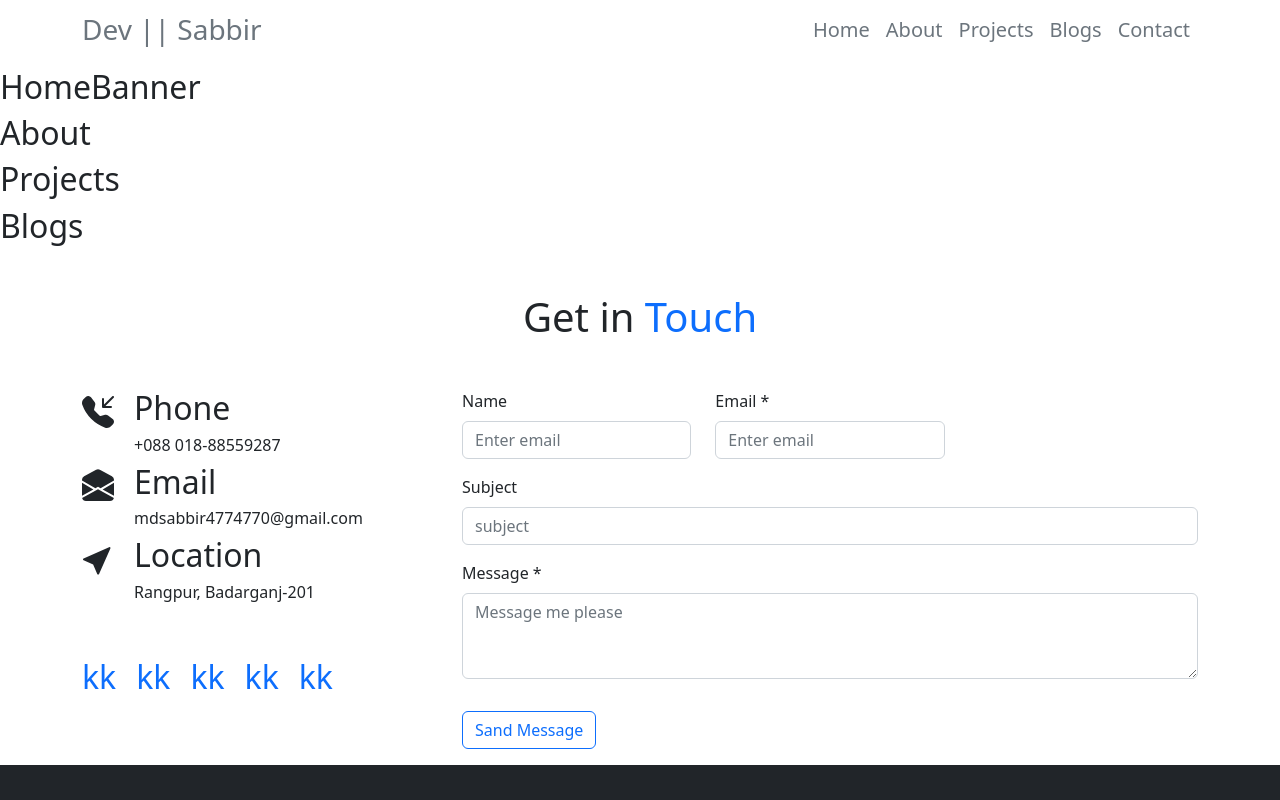
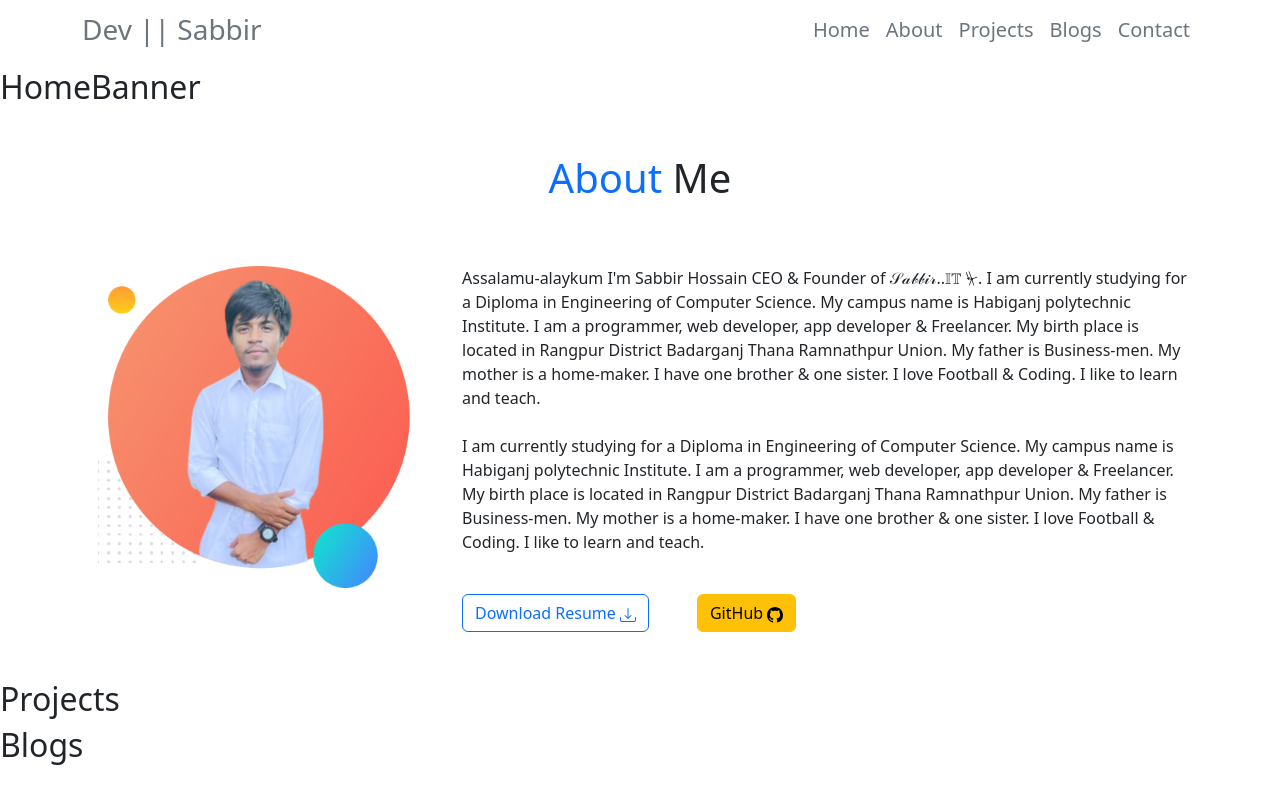
Before and after one commit to sabbirhossaindev/dev-sabbir, a React (Create React App) app: page / in a window 1280 px wide. Shown: the top 800 px of the page. Built offline with nearby package versions, Linux system fonts and the light colour scheme.

Commit message:
some added

```diff
--- /dev/null
+++ b/src/Pages/Home/About/About.css
@@ -0,0 +1,3 @@
+.github{
+    text-decoration: none;
+}
--- a/src/Pages/Home/About/About.js
+++ b/src/Pages/Home/About/About.js
@@ -1,9 +1,34 @@
 import React from 'react';
+import { Col, Container, Row } from 'react-bootstrap';
+import sabbir from '../../../Images/logo/sabbir2.png'
+import Button from 'react-bootstrap/Button';
+import { BsDownload, BsGithub } from "react-icons/bs";
+import './About.css';
 
 const About = () => {
     return (
-        <div>
-            <h2>About</h2>
+        <div className='mt-5 my-5'>
+            <h1 className='text-center my-5'><span className='text-primary'>About</span> Me</h1>
+            <Container>
+                <Row>
+                    <Col md='4'>
+                        <div>
+                            <img src={sabbir} alt="" className='img-fluid p-3'/>
+                        </div>
+                    </Col>
+                    <Col md='8'>
+                        <div>
+                            <p className='mt-3'>Assalamu-alaykum I'm Sabbir Hossain CEO & Founder of 𝒮𝒶𝒷𝒷𝒾𝓇..𝕀𝕋 ⏧. I am currently studying for a Diploma in Engineering of Computer Science. My campus name is Habiganj polytechnic Institute. I am a programmer, web developer, app developer & Freelancer. My birth place is located in Rangpur District Badarganj Thana Ramnathpur Union. My father is Business-men. My mother is a home-maker. I have one brother & one sister. I love Football & Coding. I like to learn and teach.
+                                <br />
+                                <br />
+                            I am currently studying for a Diploma in Engineering of Computer Science. My campus name is Habiganj polytechnic Institute. I am a programmer, web developer, app developer & Freelancer. My birth place is located in Rangpur District Badarganj Thana Ramnathpur Union. My father is Business-men. My mother is a home-maker. I have one brother & one sister. I love Football & Coding. I like to learn and teach.
+                            </p>
+                            <Button variant="outline-primary" className='mt-4'>Download Resume <BsDownload /></Button>
+                            <Button variant="warning" className='mt-4 mx-5'><a href="https://github.com/sabbirvai" className='text-black github'>GitHub <BsGithub /></a></Button>
+                        </div>
+                    </Col>
+                </Row>
+            </Container>
         </div>
     );
 };
--- a/src/Pages/Home/Contact/Contact.css
+++ b/src/Pages/Home/Contact/Contact.css
@@ -16,4 +16,5 @@
 }
 .social-link a{
     text-decoration: none;
+    color: gray;
 }
--- a/src/Pages/Home/Contact/Contact.js
+++ b/src/Pages/Home/Contact/Contact.js
@@ -1,20 +1,20 @@
 import React from 'react';
 import { Col, Container, Row } from 'react-bootstrap';
 import './Contact.css';
-import { BsFillTelephoneInboundFill, BsFillEnvelopeOpenFill, BsCursorFill } from "react-icons/bs";
+import { BsFillTelephoneInboundFill, BsFillEnvelopeOpenFill, BsCursorFill, BsFacebook, BsInstagram, BsLinkedin, BsGithub } from "react-icons/bs";
 import Form from 'react-bootstrap/Form';
 import Button from 'react-bootstrap/Button';
 
 
 const Contact = () => {
     return (
-        <div>
-            <h1 className='text-center mx-5 my-5'>Get in <span className='text-primary'>Touch</span></h1>
+        <div className='my-5 mt-5'>
+            <h1 className='text-center my-5'>Get in <span className='text-primary'>Touch</span></h1>
             <Container>
                 <Row>
                     <Col md='4'>
                         <div className='phone'>
-                            <h2>
+                            <h2 className='mt-2'>
                                 <span><BsFillTelephoneInboundFill /></span>
                             </h2>
                             <div>
@@ -24,7 +24,7 @@ const Contact = () => {
                         </div>
 
                         <div className='email'>
-                            <h2>
+                            <h2 className='mt-2'>
                                 <span><BsFillEnvelopeOpenFill /></span>
                             </h2>
                             <div>
@@ -34,7 +34,7 @@ const Contact = () => {
                         </div>
 
                         <div className='location'>
-                            <h2>
+                            <h2 className='mt-2'>
                                 <span><BsCursorFill /></span>
                             </h2>
                             <div>
@@ -44,24 +44,23 @@ const Contact = () => {
                         </div>
 
                         <div className='social-link my-5'>
-                            <h2><a href="#kkk">kk</a></h2>
-                            <h2><a href="#kkk">kk</a></h2>
-                            <h2><a href="#kkk">kk</a></h2>
-                            <h2><a href="#kkk">kk</a></h2>
-                            <h2><a href="#kkk">kk</a></h2>
+                            <h2><a href="https://www.facebook.com/misty.sabbir.3/"><BsFacebook /></a></h2>
+                            <h2><a href="https://www.instagram.com/dev__sabbir/?fbclid=IwAR0cozEZJSlO_1JIYXtcbxKAPDnTkJ2NDZR9VZCO4m0K8SyknAL3Se-7mqs"><BsInstagram /></a></h2>
+                            <h2><a href="https://www.linkedin.com/in/md-sabbir-hossain-18300b244/"><BsLinkedin /></a></h2>
+                            <h2><a href="https://github.com/sabbirvai"><BsGithub /></a></h2>
                         </div>
                     </Col>
 
                     <Col md='8'>
                     <Form>
                         <Row>
-                            <Col md="4">
+                            <Col md="6">
                                 <Form.Group className="mb-3" controlId="formBasicEmail">
                                     <Form.Label>Name</Form.Label>
-                                    <Form.Control type="Name" placeholder="Enter email" required/>
+                                    <Form.Control type="text" placeholder="Name" required/>
                                 </Form.Group>
                             </Col>
-                            <Col md="4">
+                            <Col md="6">
                                 <Form.Group className="mb-3" controlId="formBasicEmail">
                                     <Form.Label>Email *</Form.Label>
                                     <Form.Control type="email" placeholder="Enter email" required/>
```
Also changed, not shown: src/Routes/Routes/Routes.js (+17 -0 lines), src/Images/logo/sabbir2.png (added).
